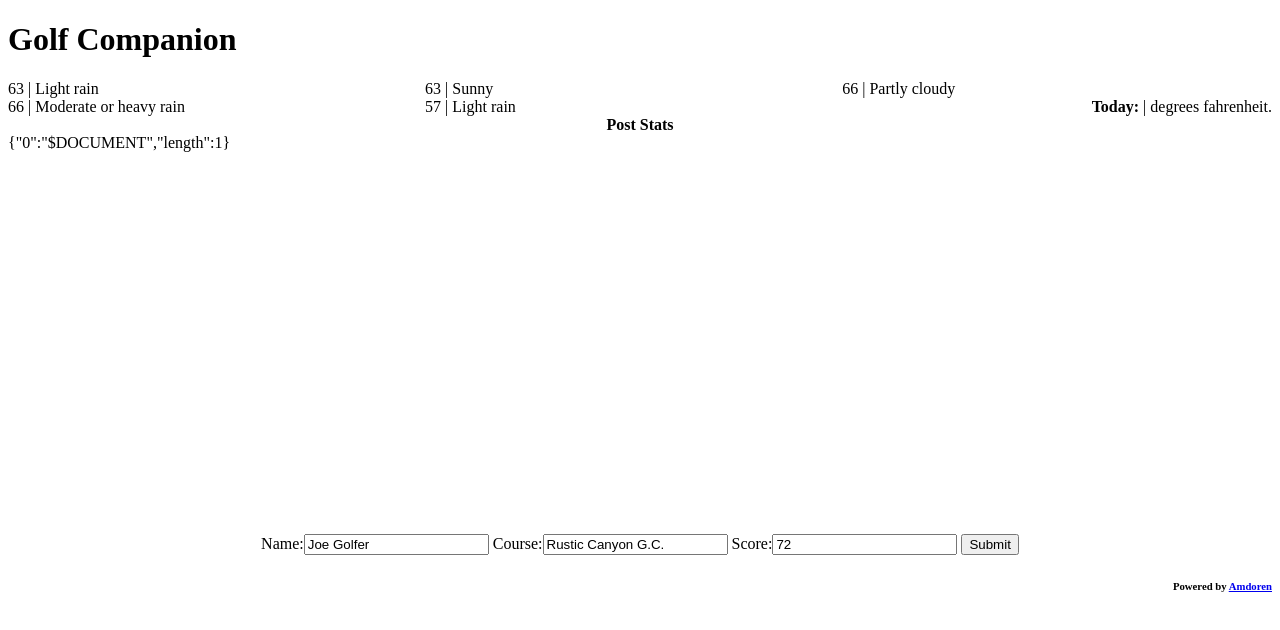
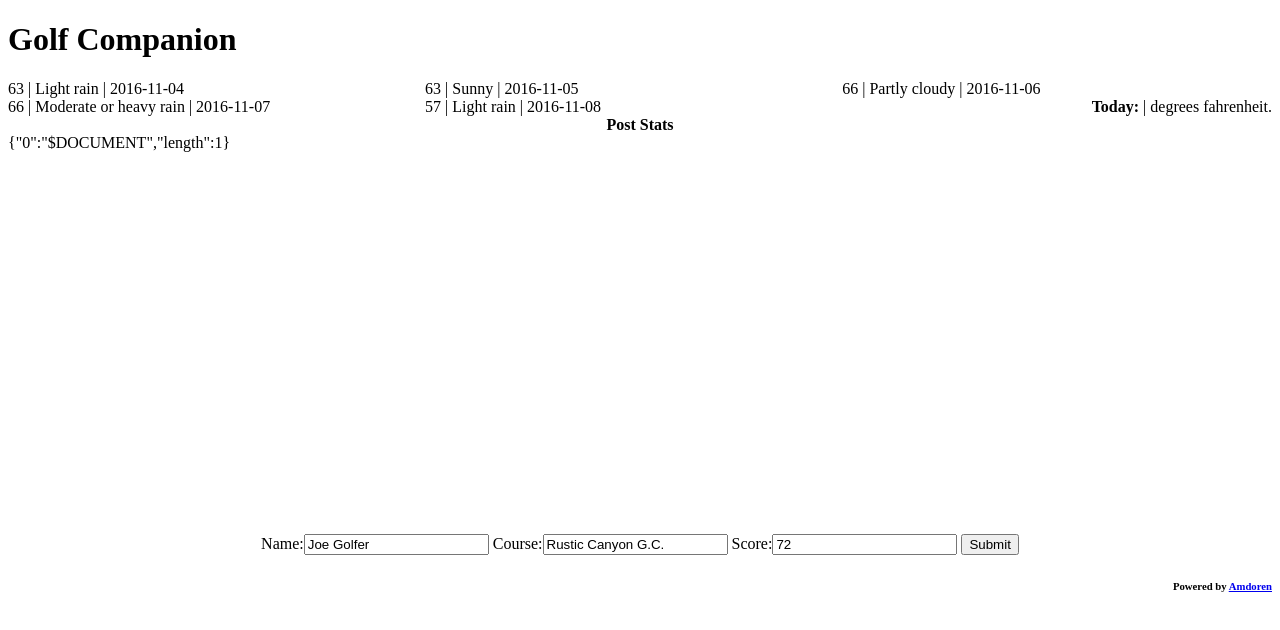
Before and after one commit to TheFern16/golfCompanion, a website: page client/index.html in a window 1280 px wide. Drawn offline with nearby package versions, Linux system fonts and the light colour scheme; some packages are replaced by stand-ins of ours; no server answers.

Commit message:
add 5 day weather forecast

```diff
--- a/client/index.html
+++ b/client/index.html
@@ -15,7 +15,7 @@
         <h1>Golf Companion</h1>
 
         <div align="left" ng-repeat="element in hardCoded.forecast" class="fiveDayWeather">
-          {{ element.avg_f }} | {{ element.summary }}
+          {{ element.avg_f }} | {{ element.summary }} | {{ element.date }}
         </div>
 
         <div align="right">
```
